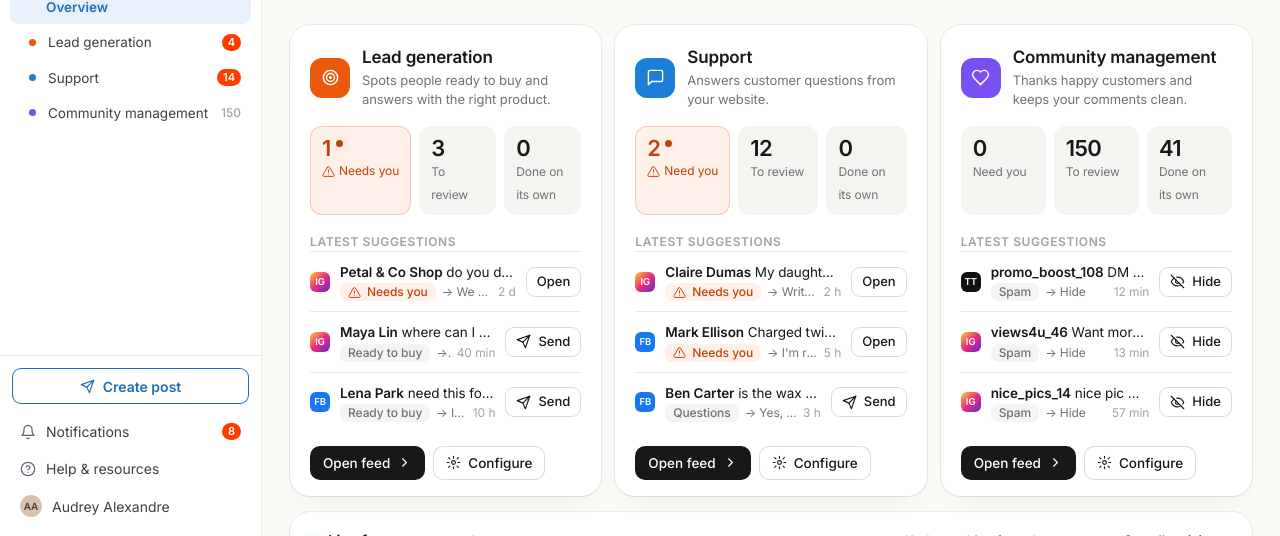
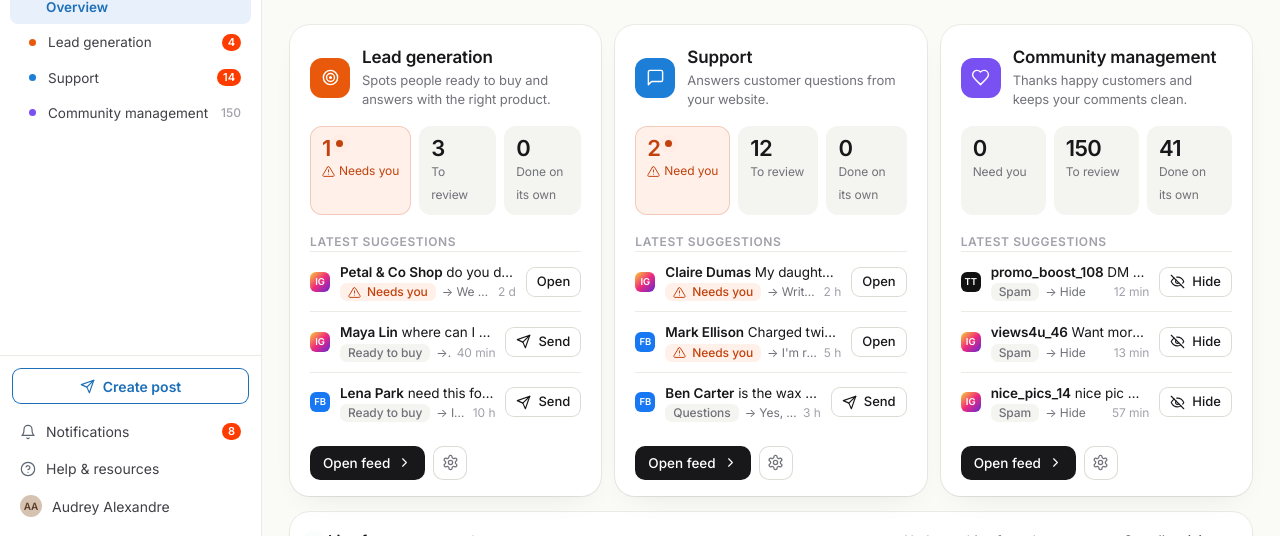
Before and after one commit to Audreyalexandre3/agent-inbox-protos, a plain HTML site: page v3/index.html in a window 1280 px wide. Shown: the part 264-800 px from the top of the page. Drawn offline with Linux system fonts and the light colour scheme.

Commit message:
V3: cog icon button for agent configuration
Co-Authored-By: Claude Opus 5.5 <noreply@anthropic.com>

```diff
--- a/v3/index.html
+++ b/v3/index.html
@@ -171,6 +171,12 @@ svg.i { width:18px; height:18px; fill:none; stroke:currentColor; stroke-width:1.
 .log .caret::after { content:""; display:inline-block; width:2px; height:14px; margin-left:2px; vertical-align:-2px; background:var(--fg); animation:blink 1s steps(1) infinite; }
 .log .undo { font-size:12px; color:var(--muted); text-decoration:underline; }
 @keyframes blink { 50% { opacity:0; } }
+.btn.cog { width:34px; padding:0; color:var(--muted); position:relative; }
+.btn.cog svg { width:17px; height:17px; transition:transform .4s cubic-bezier(.2,.9,.2,1); }
+.btn.cog:hover { color:var(--fg); }
+.btn.cog:hover svg { transform:rotate(60deg); }
+.btn.cog::after { content:attr(title); position:absolute; bottom:calc(100% + 6px); left:50%; transform:translateX(-50%); white-space:nowrap; padding:4px 8px; border-radius:7px; background:var(--fg); color:#fff; font-size:12px; opacity:0; pointer-events:none; transition:opacity .15s; }
+.btn.cog:hover::after { opacity:1; }
 .kebab { width:28px; height:28px; border-radius:8px; display:grid; place-items:center; color:var(--faint); }
 .kebab:hover, .kebab.on { background:var(--soft); color:var(--fg); }
 .kebab svg { width:16px; height:16px; }
@@ -298,7 +304,7 @@ svg.i { width:18px; height:18px; fill:none; stroke:currentColor; stroke-width:1.
     bolt: '<path d="M13 2 3 14h9l-1 8 10-12h-9l1-8Z"/>',
     right: '<path d="m9 18 6-6-6-6"/>', left: '<path d="m15 18-6-6 6-6"/>',
     alert: '<path d="M12 9v4M12 17h.01"/><path d="M10.29 3.86 1.82 18a2 2 0 0 0 1.71 3h16.94a2 2 0 0 0 1.71-3L13.71 3.86a2 2 0 0 0-3.42 0Z"/>',
-    gear: '<circle cx="12" cy="12" r="3"/><path d="M12 2v3M12 19v3M4.2 4.2l2.1 2.1M17.7 17.7l2.1 2.1M2 12h3M19 12h3M4.2 19.8l2.1-2.1M17.7 6.3l2.1-2.1"/>',
+    gear: '<path d="M12.22 2h-.44a2 2 0 0 0-2 2v.18a2 2 0 0 1-1 1.73l-.43.25a2 2 0 0 1-2 0l-.15-.08a2 2 0 0 0-2.73.73l-.22.38a2 2 0 0 0 .73 2.73l.15.1a2 2 0 0 1 1 1.72v.51a2 2 0 0 1-1 1.74l-.15.09a2 2 0 0 0-.73 2.73l.22.38a2 2 0 0 0 2.73.73l.15-.08a2 2 0 0 1 2 0l.43.25a2 2 0 0 1 1 1.73V20a2 2 0 0 0 2 2h.44a2 2 0 0 0 2-2v-.18a2 2 0 0 1 1-1.73l.43-.25a2 2 0 0 1 2 0l.15.08a2 2 0 0 0 2.73-.73l.22-.39a2 2 0 0 0-.73-2.73l-.15-.08a2 2 0 0 1-1-1.74v-.5a2 2 0 0 1 1-1.74l.15-.09a2 2 0 0 0 .73-2.73l-.22-.38a2 2 0 0 0-2.73-.73l-.15.08a2 2 0 0 1-2 0l-.43-.25a2 2 0 0 1-1-1.73V4a2 2 0 0 0-2-2z"/><circle cx="12" cy="12" r="3"/>',
     tag: '<path d="M12 2H2v10l9.3 9.3a1 1 0 0 0 1.4 0l8.6-8.6a1 1 0 0 0 0-1.4Z"/><circle cx="7" cy="7" r="1.5"/>',
     msg: '<path d="M7.9 20A9 9 0 1 0 4 16.1L2 22Z"/>',
     dots: '<circle cx="12" cy="5" r="1"/><circle cx="12" cy="12" r="1"/><circle cx="12" cy="19" r="1"/>'
@@ -537,7 +543,7 @@ svg.i { width:18px; height:18px; fill:none; stroke:currentColor; stroke-width:1.
       <div class="ac-l">Latest suggestions</div>
       ${latest.length ? latest.map((x) => { const th = TH[x.theme]; return `<div class="sg"><span class="net ${x.net}">${x.net}</span><div style="min-width:0"><div class="tx"><b>${esc(x.author)}</b> ${esc(x.text)}</div><div class="meta">${x.needs ? `<span class="chip red" style="height:18px">${ic("alert")}Needs you</span>` : `<span class="chip" style="height:18px">${th.label}</span>`}${x.theme === "buy" || th.act === "reply" ? `<span class="dr">→ ${esc(draftOf(x) || "Write a reply")}</span>` : `<span class="dr">→ ${ACT[th.act].w}</span>`}<span class="faint">${rel(x.at)}</span></div></div>
         ${x.needs ? `<button class="btn sm" data-go="${a.id}">Open</button>` : `<button class="btn sm" data-do="${x.id}:${th.act}">${ic(ACT[th.act].ic)}${ACT[th.act].w}</button>`}</div>`; }).join("") : `<div class="empty">All clear.</div>`}
-      <div class="ac-f"><button class="btn pri" data-go="${a.id}">Open feed ${ic("right")}</button><button class="btn" data-go="${a.id}" data-tab="config">${ic("gear")}Configure</button><span class="sp"></span>${s.todo + s.needs ? "" : '<span class="chip ok">All clear</span>'}</div></section>`;
+      <div class="ac-f"><button class="btn pri" data-go="${a.id}">Open feed ${ic("right")}</button><button class="btn cog" data-go="${a.id}" data-tab="config" title="Agent configuration" aria-label="${a.name} configuration">${ic("gear")}</button><span class="sp"></span>${s.todo + s.needs ? "" : '<span class="chip ok">All clear</span>'}</div></section>`;
   }
 
   // ---------- agent page
@@ -546,7 +552,7 @@ svg.i { width:18px; height:18px; fill:none; stroke:currentColor; stroke-width:1.
     const autoThemes = a.themes.filter((t) => S.auto[t]);
     return `${header(`<b>Agentic Inbox</b><span class="cr">/ ${a.name}</span>`)}<div class="wrap">
       <div class="ahd"><span class="aav" style="background:${a.dot}">${ic(a.icon)}</span><div style="flex:1;min-width:0"><h1>${a.name}</h1><p class="muted">${a.role}</p></div>
-        ${autoThemes.length ? `<span class="chip dark">${ic("bolt")}Auto: ${autoThemes.map((t) => TH[t].label.toLowerCase()).join(", ")}</span>` : `<span class="chip">Suggestions only</span>`}</div>
+        ${autoThemes.length ? `<span class="chip dark">${ic("bolt")}Auto: ${autoThemes.map((t) => TH[t].label.toLowerCase()).join(", ")}</span>` : `<span class="chip">Suggestions only</span>`}<button class="btn cog" data-tab="config" title="Agent configuration" aria-label="Agent configuration">${ic("gear")}</button></div>
       <section class="recap"><div class="row"><b>Since Sunday</b><span class="muted" style="font-size:13px">${s.auto + s.you} handled · about ${s.saved} min saved</span></div>
         <div class="rg"><div class="st"><b>${s.auto}</b><span>Done on its own</span></div><div class="st"><b>${s.you}</b><span>Approved by you</span></div><div class="st ${s.needs ? "hot" : ""}"><b>${s.needs}</b><span>${s.needs ? ic("alert") : ""}Need${s.needs === 1 ? "s" : ""} you</span></div><div class="st"><b>${s.todo}</b><span>Suggestions to review</span></div></div></section>
       <div class="tabs"><button class="${S.tab === "suggestions" ? "on" : ""}" data-tab="suggestions">Suggestions<span class="k">${s.todo + s.needs}</span></button><button class="${S.tab === "config" ? "on" : ""}" data-tab="config">Agent configuration</button></div>
```
